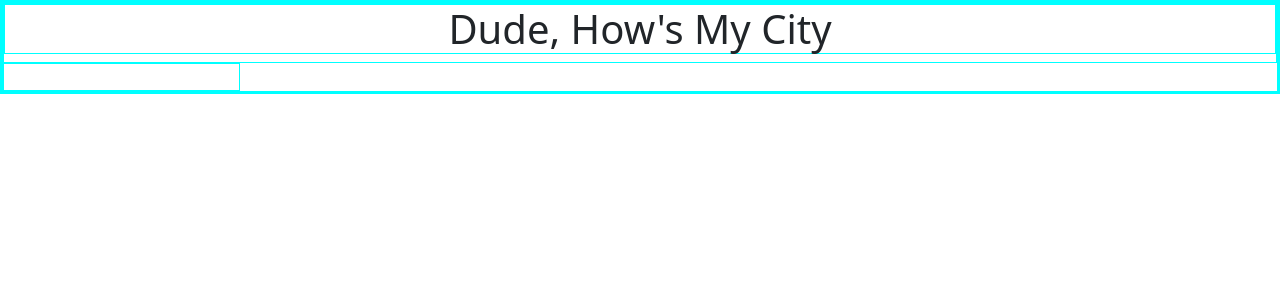
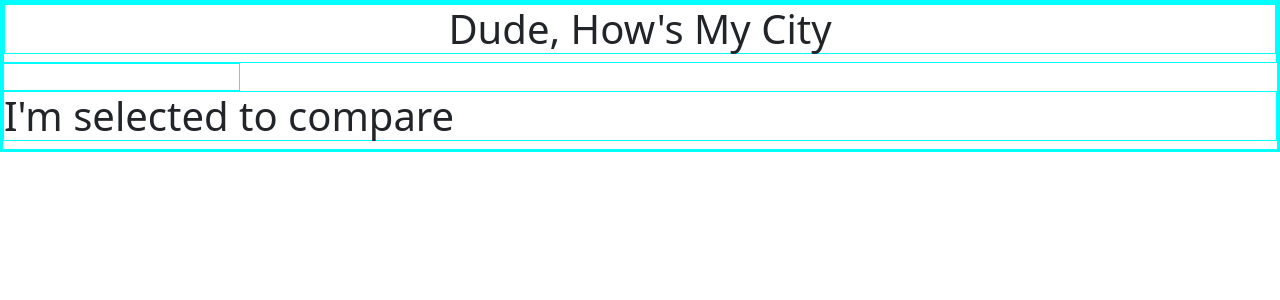
Before and after one commit to Dude-Hows-My-City/dhmc_FE, a React (Create React App) app: page / in a window 1280 px wide. Shown: the top 300 px of the page. Built offline with nearby package versions, Linux system fonts and the light colour scheme; no server answers.

Commit message:
Make SelectedToCompare component

```diff
--- a/src/components/App/App.js
+++ b/src/components/App/App.js
@@ -7,6 +7,7 @@ import { Route } from "react-router-dom";
 import Header from "../Header";
 import { getCities, getCity } from "../../apiCalls";
 import { ComparisonPage } from "../ComparisonPage/ComparisonPage";
+import { SelectedToCompare } from "../SelectedToCompare/SelectedToCompare";
 
 const App = () => {
   const [cities, setCities] = useState([]);
@@ -66,6 +67,7 @@ console.log('cityData2 in app AR', cityData2)
 
       <Route exact path="/">
         <SearchBar filterNames={filterNames} cities={cities} />
+        <SelectedToCompare city1={city1} city2={city2}/>
         {filteredNames.length === 0 ? (
           <CitiesContainer cities={cities} findCity={findCity} compareCity={compareCity} city1={city1} city2={city2} cityData1={cityData1} cityData2={cityData2}/>
         ) : (
--- /dev/null
+++ b/src/components/SelectedToCompare/SelectedToCompare.js
@@ -0,0 +1,42 @@
+import { useState, useEffect } from "react";
+import { StyledSelectedToCompare } from "../styles/SelectedToCompare.styled";
+
+
+export const SelectedToCompare = ({ city1, city2, cityData1, cityData2 }) => {
+  console.log("city1 in Selected", city1);
+  console.log("city1 in Selected", city1);
+  console.log("cityDaata1 in Selected", cityData1);
+  console.log("cityDaata1 in Selected", cityData2);
+  return (
+    // <CityInfo  city={city1} cityData={cityData1}/>
+    <h1>I'm selected to compare</h1>
+    // <StyledComparisonPage>
+    // <section className="comparison-page">
+
+    // <div data-cy="city-info-container" className="city-info-container">
+    //   <div data-cy="city-info-name-wrapper" className="city-name">
+    //     <h2 data-cy="city-info-name">{city1.attributes.name}</h2>
+    //     <img
+    //       data-cy="city-info-image"
+    //       src={city1.attributes.details.image_mobile_url}
+    //       />
+    //     <Quality city={city1} />
+    //     <Housing city={city1} />
+    //   </div>
+    // </div>
+    // <div data-cy="city-info-container" className="city-info-container">
+    //   <div data-cy="city-info-name-wrapper" className="city-name">
+    //     <h2 data-cy="city-info-name">{city1.attributes.name}</h2>
+    //     <img
+    //       data-cy="city-info-image"
+    //       src={city1.attributes.details.image_mobile_url}
+    //       />
+    //     <Quality city={city1} />
+    //     <Housing city={city1} />
+    //   </div>
+    // </div>
+    //       </section>
+    //  </StyledComparisonPage>
+    // {/* <CityInfo  city={city1} cityData={cityData2}/> */}
+  );
+};
--- /dev/null
+++ b/src/components/styles/SelectedToCompare.styled.js
@@ -0,0 +1,5 @@
+import styled from "styled-components";
+
+export const StyledSelectedToCompare = styled.section`
+
+`;
```
